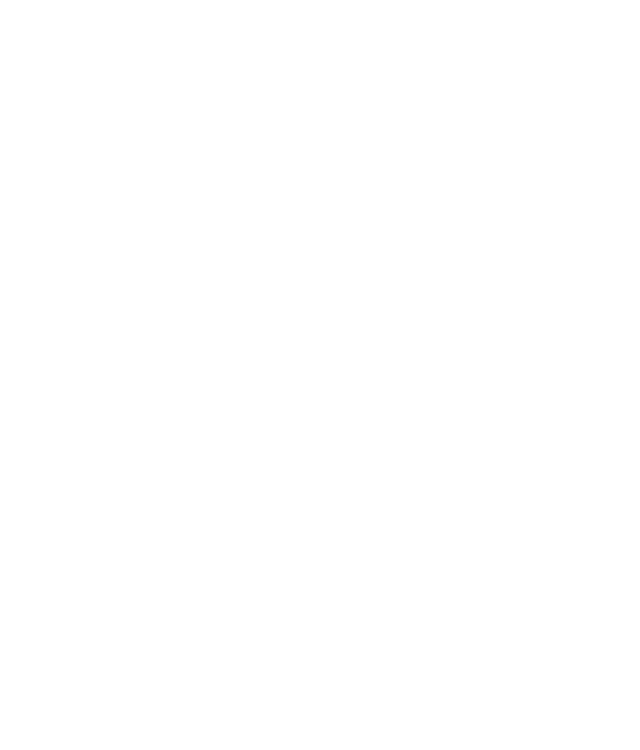
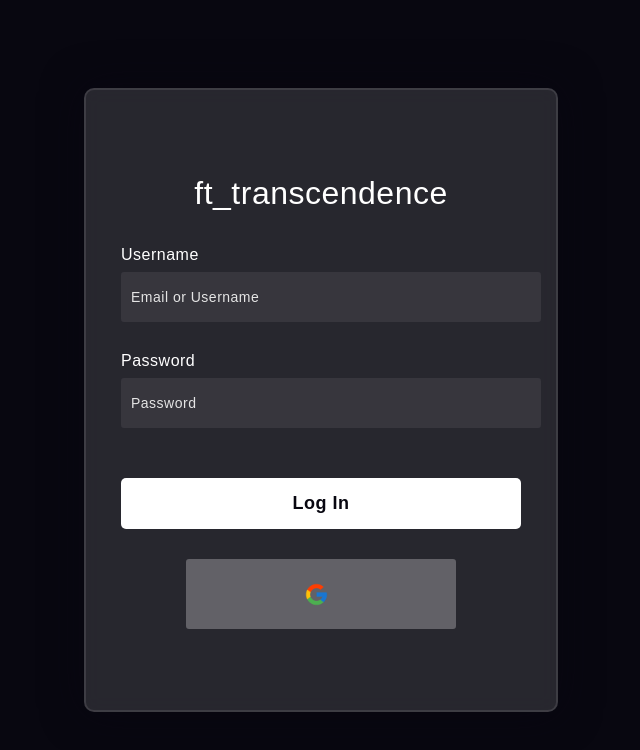
Before and after one commit to tbraud42/ft_transcendence, a plain HTML site: page nginx/html/index.html in a window 1280 px wide. Shown: the whole page, without its empty margins (319-959 px from the left). Drawn offline with Linux system fonts and the light colour scheme.

Commit message:
added: added front login page

```diff
--- a/docker-compose.yml
+++ b/docker-compose.yml
@@ -10,7 +10,7 @@ services:
       DOMAIN_NAME: ${DOMAIN_NAME}
       API_PORT: ${API_PORT}
     volumes:
-      - ./nginx/html:/var/www/html
+      - ./nginx/html:/usr/share/nginx/html:ro
       - ./nginx/data/logs:/var/log/nginx
       - ./nginx/data/certs:/etc/nginx/certs
     depends_on:
@@ -29,8 +29,6 @@ services:
       DB_HOST: ${DB_HOST}
       DB_USERNAME: ${DB_USERNAME}
       DB_PASSWORD: ${DB_PASSWORD}
-    volumes:
-      - ./api/data:/var/www/api
     networks:
       - backend
 
--- /dev/null
+++ b/nginx/html/css/style.css
@@ -0,0 +1,112 @@
+body{
+    background-color: #080710;
+}
+
+.background{
+    width: 430px;
+    height: 520px;
+    position: absolute;
+    transform: translate(-50%,-50%);
+    left: 50%;
+    top: 50%;
+}
+
+.background .shape{
+    height: 200px;
+    width: 200px;
+    position: absolute;
+    border-radius: 50%;
+}
+
+form{
+    height: 520px;
+    width: 400px;
+    background-color: rgba(255,255,255,0.13);
+    position: absolute;
+    transform: translate(-50%,-50%);
+    top: 50%;
+    left: 50%;
+    border-radius: 10px;
+    backdrop-filter: blur(10px);
+    border: 2px solid rgba(255,255,255,0.1);
+    box-shadow: 0 0 40px rgba(8,7,16,0.6);
+    padding: 50px 35px;
+}
+form *{
+    font-family: 'Poppins',sans-serif;
+    color: #ffffff;
+    letter-spacing: 0.5px;
+    outline: none;
+    border: none;
+}
+form h3{
+    font-size: 32px;
+    font-weight: 500;
+    line-height: 42px;
+    text-align: center;
+}
+
+label{
+    display: block;
+    margin-top: 30px;
+    font-size: 16px;
+    font-weight: 500;
+}
+input{
+    display: block;
+    height: 50px;
+    width: 100%;
+    background-color: rgba(255,255,255,0.07);
+    border-radius: 3px;
+    padding: 0 10px;
+    margin-top: 8px;
+    font-size: 14px;
+    font-weight: 300;
+}
+::placeholder{
+    color: #e5e5e5;
+}
+button{
+    margin-top: 50px;
+    width: 100%;
+    background-color: #ffffff;
+    color: #080710;
+    padding: 15px 0;
+    font-size: 18px;
+    font-weight: 600;
+    border-radius: 5px;
+    cursor: pointer;
+}
+.social {
+    margin-top: 30px;
+    display: flex;
+    justify-content: center;
+    align-items: center;
+}
+
+.social div {
+    width: 250px;
+    height: 50px;
+    border-radius: 3px;
+    padding: 10px;
+    background-color: rgba(255, 255, 255, 0.27);
+    text-align: center;
+    display: flex;
+    justify-content: center;
+    align-items: center;
+}
+
+.social div:hover {
+    background-color: rgba(255, 255, 255, 0.47);
+}
+
+.social img {
+    margin-right: 10px;
+    vertical-align: middle;
+}
+
+.social span {
+    font-size: 14px;
+    color: white;
+    font-weight: 600;
+}
--- a/nginx/html/index.html
+++ b/nginx/html/index.html
@@ -3,7 +3,24 @@
 <head>
     <meta charset="UTF-8">
     <title>ft_transcendence</title>
+    <link rel="stylesheet" href="css/style.css">
 </head>
 <body>
+<form>
+    <h3>ft_transcendence</h3>
+
+    <label for="username">Username</label>
+    <input type="text" placeholder="Email or Username" id="username">
+
+    <label for="password">Password</label>
+    <input type="password" placeholder="Password" id="password">
+
+    <button>Log In</button>
+    <div class="social">
+        <div>
+            <img src="img/google.png" alt="Google" width="25" height="25">
+        </div>
+    </div>
+</form>
 </body>
 </html>
```
Also changed, not shown: nginx/html/img/google.png (added), 2 other files.
